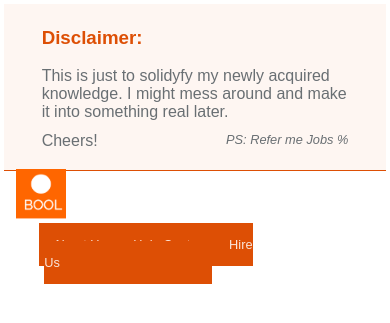
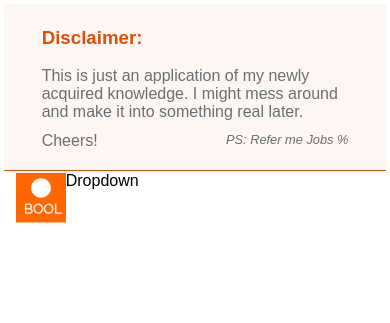
Before and after one commit to AgbaD/Bool, a Flask app: page / in a window 390 px wide. Shown: the top 323 px of the page. Run offline with Flask 2, Linux system fonts and the light colour scheme; some libraries are stand-ins or nearby versions.

Commit message:
templates

```diff
--- a/app/static/base.css
+++ b/app/static/base.css
@@ -36,11 +36,9 @@
 }
 
 img.logo {
-    padding-top: 1%;
+    padding-top: 2%;
     padding-left: 3%;
     float: left;
-    width: 50px;
-    height: 50px;
 }
 
 nav ul {float: right;}
@@ -62,3 +60,51 @@
 nav ul li a:hover {
     text-decoration: underline;
 }
+
+.dropdown p {
+    display: none;
+}
+
+@media (max-width: 767.98px) {
+    img.logo {
+        height: 50px;
+        width: 50px;
+    }
+
+    .dropdown {
+        position: relative;
+        display: inline-block;
+    }
+
+    .dropdown p {
+        margin-top: 7px;
+        display: block;
+        float: right;
+    }
+
+    li.extra {
+        display: none
+    }
+
+    .dropdown-content {
+        display: none;
+        position: absolute;
+        background-color: #f9f9f9;
+        min-width: 200px;
+        min-height: 30px;
+        box-shadow: 0px 8px 16px 0px rgba(0,0,0,0.2);
+        z-index: 1;
+    }
+
+    .dropdown-content a {
+        color: rgb(22, 16, 16);
+        text-decoration: none;
+        display: block;
+    }
+
+    .dropdown-content a:hover {text-decoration: underline;}
+
+    .dropdown:hover .dropdown-content {
+        display: block;
+    }
+}
--- a/app/templates/base.html
+++ b/app/templates/base.html
@@ -1,6 +1,9 @@
 <!DOCTYPE html>
 <html>
     <head>
+        <!-- favicon -->
+        <link rel="icon" href="../static/images/favicon.png" type="image/png" />
+
         <!-- meta -->
         <meta charset="utf-8">
         <meta http-equiv="X-UA-Compatible" content="IE=edge">
@@ -27,9 +30,6 @@
         <link rel="stylesheet" href="../static/base.css" type='text/css' />
         {% block css %}{% endblock %}
 
-        <!-- favicon -->
-        <link rel="icon" type="image/png" href="../static/images/favicon.png" />
-
         <title>
             Bool | {% block title %}{% endblock %}
         </title>
@@ -37,8 +37,8 @@
     <body>
         <div class='header'>
             <h3>Disclaimer:</h3>
-            <p>This is just to solidyfy my newly acquired knowledge. I might mess
-                around and make it into something real later.
+            <p>This is just an application of my newly acquired knowledge.
+                I might mess around and make it into something real later.
             </p>
             <p>Cheers!
                 <spam id='header'>PS: Refer me Jobs % </spam>
@@ -47,18 +47,26 @@
         <div class='sec_header'>
             <img class='logo' src='../static/images/logo.png'
             alt='logo' />
-            <nav>
-                <ul>
-                    <li><a href='#aboutus'>About Us</a></li>
-                    <li><a href='#'>Help Center</a></li>
-                    <li><a href='#'>Hire Us</a></li>
-                    <li><a href='#'></a></li>
-                    <li><a href='#'></a></li>
-                    <li><a href='#'></a></li>
-                    <li><a href='#'></a></li>
-                    <li><a href='#'></a></li>
-                    <li><a href='#'></a></li>
-                </ul>
+            <nav class='dropdown'>
+                <p>Dropdown</p>
+                <div class='dropdown-content'>
+                    <ul>
+                        {% block nav %}{% endblock %}
+                        <li><a href='#aboutus'>About Us</a></li>
+                        <li><a href='#'>Help Center</a></li>
+                        <li><a href='#'>Hire Us</a></li>
+                        <li class='extra'><a href='#'></a></li>
+                        <li class='extra'><a href='#'></a></li>
+                        <li class='extra'><a href='#'></a></li>
+                        <li class='extra'><a href='#'></a></li>
+                        <li class='extra'><a href='#'></a></li>
+                        <li class='extra'><a href='#'></a></li>
+                        <li class='extra'><a href='#'></a></li>
+                        <li class='extra'><a href='#'></a></li>
+                        <li class='extra'><a href='#'></a></li>
+                        <li class='extra'><a href='#'></a></li>
+                    </ul>
+                </div>
             </nav>
         </div>
     </body>
```
